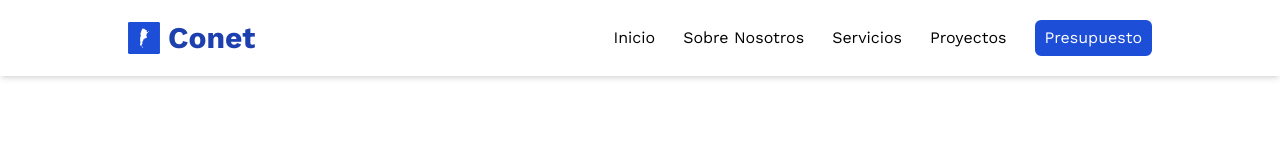
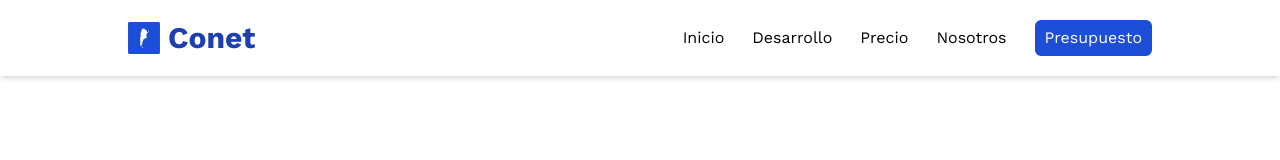
Before and after one commit to nahugomez/conet-web-development, a React (Vite) app: page / in a window 1280 px wide. Shown: the top 160 px of the page. Built offline with nearby package versions, Linux system fonts and the light colour scheme.

Commit message:
Navbar Links Modified

```diff
--- a/src/components/Navbar.jsx
+++ b/src/components/Navbar.jsx
@@ -7,9 +7,9 @@ import Brand from "./Brand";
 const Navbar = () => {
     const Links = [
         { text: "Inicio", ref: "#" },
-        { text: "Sobre Nosotros", ref: "#" },
-        { text: "Servicios", ref: "#" },
-        { text: "Proyectos", ref: "#" },
+        { text: "Desarrollo", ref: "#" },
+        { text: "Precio", ref: "#" },
+        { text: "Nosotros", ref: "#" },
     ];
 
     const [isOpen, setIsOpen] = useState(true);
```
